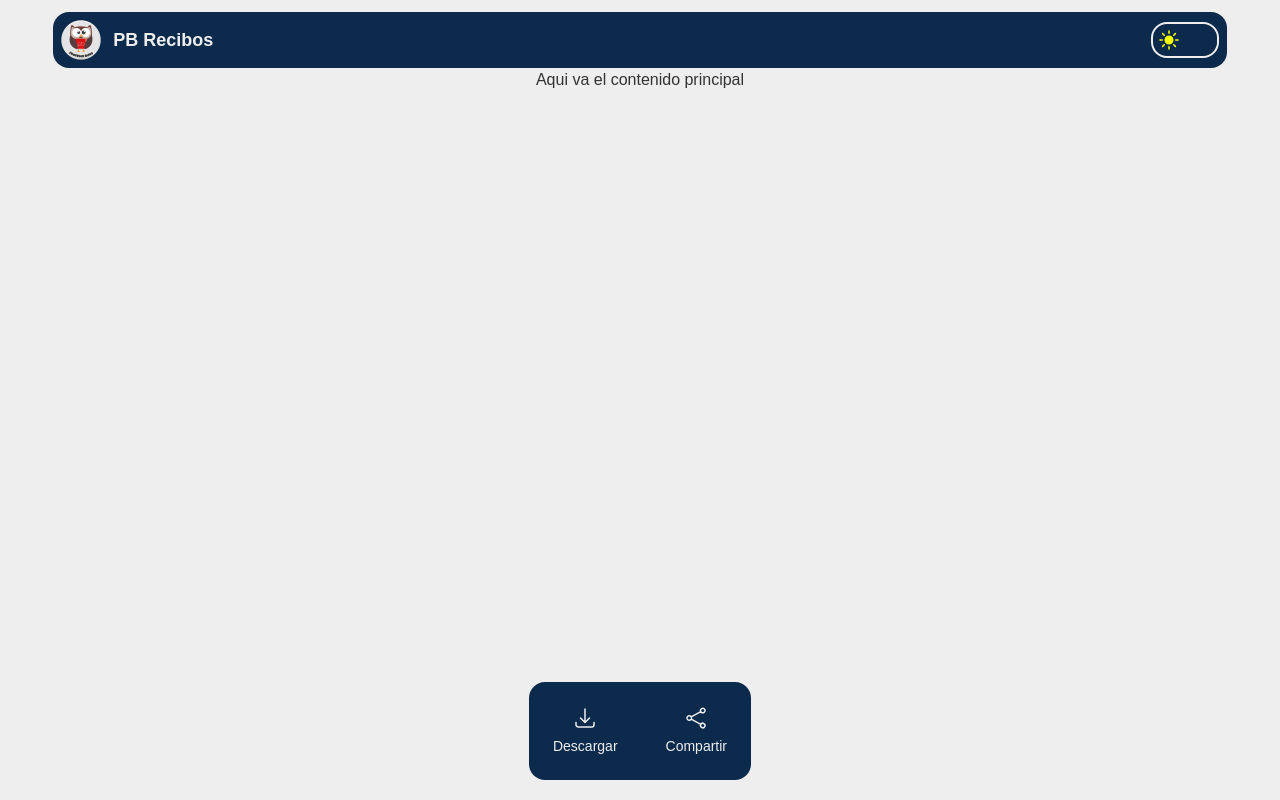
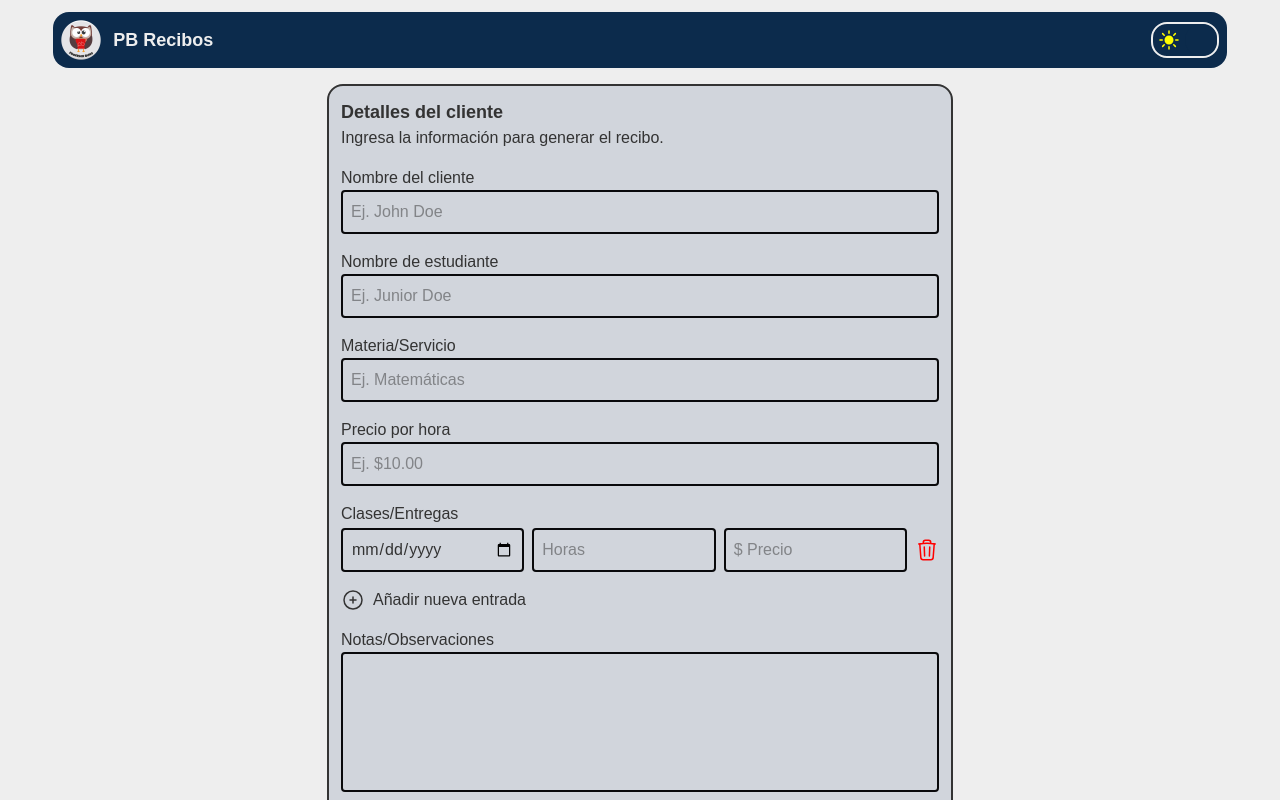
Before and after one commit to bryanquille/profesor-buho-receipts, a React (Vite) app: page / in a window 1280 px wide. Shown: the top 800 px of the page. Built offline with nearby package versions, Linux system fonts and the light colour scheme; a web font is replaced by a local one.

Commit message:
implement ReceiptForm component and update MainLayout; enhance styling for input elements

```diff
--- a/src/App.tsx
+++ b/src/App.tsx
@@ -1,10 +1,11 @@
+import ReceiptForm from "./components/receipt/ReceiptForm"
 import MainLayout from "./layout/MainLayout"
 
 function App() {
   return (
     <>
       <MainLayout>
-        <p>Aqui va el contenido principal</p>
+        <ReceiptForm />
       </MainLayout>
     </>
   )
--- /dev/null
+++ b/src/components/receipt/ReceiptForm.tsx
@@ -0,0 +1,101 @@
+import { AddIcon, RemoveIcon } from "../ui/Icons"
+
+function ReceiptForm() {
+  return (
+    <form
+      className="w-11/12 mx-auto p-3 flex flex-col gap-4 border-2 rounded-2xl bg-gray-300"
+    >
+      <div>
+        <h2 className="font-semibold text-lg">Detalles del cliente</h2>
+        <p>Ingresa la información para generar el recibo.</p>
+      </div>
+
+      <label htmlFor="customerName">
+        Nombre del cliente
+        <input
+          type="text"
+          id="customerName"
+          placeholder="Ej. John Doe"
+        />
+      </label>
+
+      <label htmlFor="studentName">
+        Nombre de estudiante
+        <input
+          type="text"
+          id="studentName"
+          placeholder="Ej. Junior Doe"
+        />
+      </label>
+
+      <label htmlFor="subjectOrService">
+        Materia/Servicio
+        <input
+          type="text"
+          id="subjectOrService"
+          placeholder="Ej. Matemáticas"
+        />
+      </label>
+
+      <label htmlFor="pricePerHour">
+        Precio por hora
+        <input
+          type="number"
+          id="pricePerHour"
+          placeholder="Ej. $10.00"
+        />
+      </label>
+
+      <div className="w-full">
+        <h3 className="mb-0.5">Clases/Entregas</h3>
+        <div className="w-full flex justify-between items-center gap-2">
+          <input
+            type="date"
+            className="w-1/4"
+          />
+          <input
+            type="number"
+            placeholder="Horas"
+            className="w-1/4"
+          />
+          <input
+            type="number"
+            placeholder="$ Precio"
+            className="w-1/4"
+          />
+          <button
+            type="button"
+          >
+            <RemoveIcon />
+          </button>
+        </div>
+      </div>
+
+      <button
+        type="button"
+        className="cursor-pointer flex items-center gap-2"
+      >
+        <AddIcon />
+        <span>Añadir nueva entrada</span>
+      </button>
+
+      <label htmlFor="notesOrObservations">
+        Notas/Observaciones
+        <textarea
+          id="notesOrObservations"
+          rows={5}
+          className="resize-none"
+        ></textarea>
+      </label>
+
+      <button
+        type="submit"
+        className="p-3 rounded-2xl font-semibold text-lg bg-secondary"
+      >
+        Generar
+      </button>
+    </form>
+  )
+}
+
+export default ReceiptForm
--- a/src/components/ui/Icons.tsx
+++ b/src/components/ui/Icons.tsx
@@ -57,3 +57,34 @@
     </svg>
   )
 }
+
+export const RemoveIcon = () => {
+  return (
+    <svg
+      xmlns="http://www.w3.org/2000/svg"
+      fill="none"
+      viewBox="0 0 24 24"
+      strokeWidth={1.5}
+      stroke="red"
+      className="size-6"
+    >
+      <path strokeLinecap="round" strokeLinejoin="round" d="m14.74 9-.346 9m-4.788 0L9.26 9m9.968-3.21c.342.052.682.107 1.022.166m-1.022-.165L18.16 19.673a2.25 2.25 0 0 1-2.244 2.077H8.084a2.25 2.25 0 0 1-2.244-2.077L4.772 5.79m14.456 0a48.108 48.108 0 0 0-3.478-.397m-12 .562c.34-.059.68-.114 1.022-.165m0 0a48.11 48.11 0 0 1 3.478-.397m7.5 0v-.916c0-1.18-.91-2.164-2.09-2.201a51.964 51.964 0 0 0-3.32 0c-1.18.037-2.09 1.022-2.09 2.201v.916m7.5 0a48.667 48.667 0 0 0-7.5 0" />
+    </svg>
+
+  )
+}
+
+export const AddIcon = () => {
+  return (
+    <svg
+      xmlns="http://www.w3.org/2000/svg"
+      fill="none"
+      viewBox="0 0 24 24"
+      strokeWidth={1.5}
+      stroke="currentColor"
+      className="size-6"
+    >
+      <path strokeLinecap="round" strokeLinejoin="round" d="M12 9v6m3-3H9m12 0a9 9 0 1 1-18 0 9 9 0 0 1 18 0Z" />
+    </svg>
+  )
+}
--- a/src/index.css
+++ b/src/index.css
@@ -15,3 +15,7 @@
 body {
   @apply font-google-sans text-content dark:text-primary-neutral;
 }
+
+input, textarea {
+  @apply w-full p-2 border-2 rounded-sm border-zinc-950;
+}
--- a/src/layout/MainLayout.tsx
+++ b/src/layout/MainLayout.tsx
@@ -8,7 +8,7 @@
 
 function MainLayout({ children }: MainLayoutPropsTypes) {
   return (
-    <div className="w-full min-h-screen flex flex-col items-center bg-primary-neutral dark:bg-zinc-900">
+    <div className="w-full min-h-screen flex flex-col items-center gap-4 bg-primary-neutral dark:bg-zinc-900">
       <Header />
       <main>
         {children}
```
